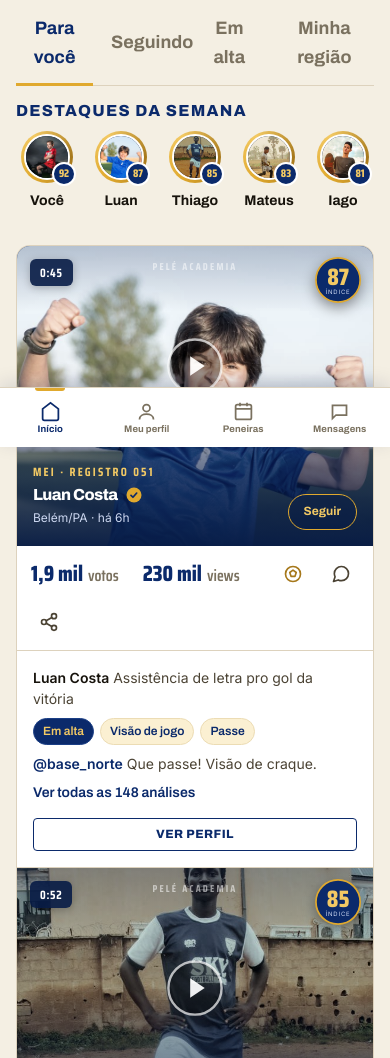
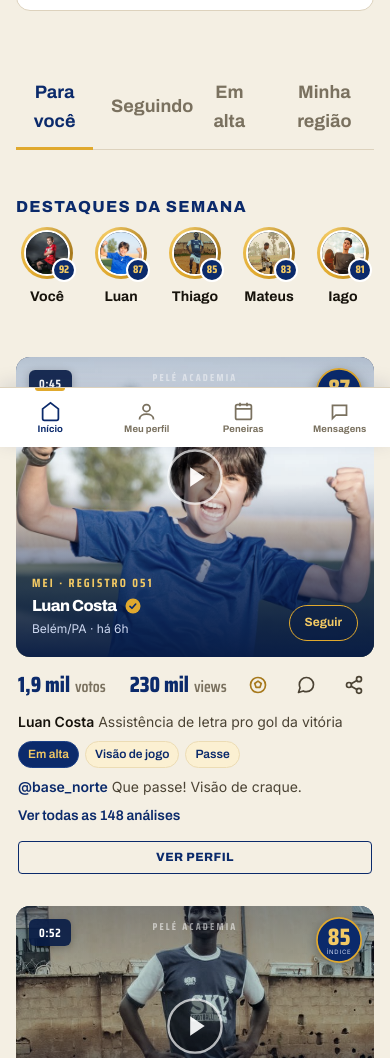
Before and after one commit to Isaacisrael10/ScoutX, a plain HTML site: page app/atleta-feed.html in a window 390 px wide. Shown: the part 397-1455 px from the top of the page. Drawn offline with Linux system fonts and the light colour scheme; a web font is replaced by a local one.

Commit message:
feat(feed): feed integrado estilo IG — remove cartao branco dos posts; so a foto e contida/arredondada, cabecalho/acoes/legenda ficam direto sobre o fundo; app.css?v=11

```diff
--- a/app/atleta-feed.html
+++ b/app/atleta-feed.html
@@ -10,7 +10,7 @@
 <link rel="stylesheet" href="../assets/css/tokens.css">
 <link rel="stylesheet" href="../assets/css/base.css">
 <link rel="stylesheet" href="../assets/css/components.css">
-<link rel="stylesheet" href="../assets/css/app.css?v=10">
+<link rel="stylesheet" href="../assets/css/app.css?v=11">
 </head>
 <body>
 <a class="skip-link" href="#conteudo">Pular para o conteúdo</a>
--- a/assets/css/app.css
+++ b/assets/css/app.css
@@ -380,17 +380,15 @@
 
 /* ===================== Feed estilo rede social (Instagram-like) ===================== */
 .discover{display:grid;grid-template-columns:minmax(0,1fr) 300px;gap:var(--space-7);max-width:880px;margin:0 auto;align-items:start}
-.feed-col{width:100%;max-width:500px;margin:0 auto;display:flex;flex-direction:column;gap:0}
-.feed-tabs{margin-bottom:var(--space-4)}
-.destaques{margin-bottom:var(--space-5)}
+.feed-col{width:100%;max-width:500px;margin:0 auto;display:flex;flex-direction:column;gap:var(--space-7)}
+.feed-tabs{margin-bottom:var(--space-2)}
+.destaques{margin-bottom:var(--space-2)}
 
-/* Feed contínuo: os posts formam UM painel branco único, separados por uma linha fina
-   (não cartões soltos) — passa a sensação de feed infinito, como IG/TikTok */
-.igpost{background:#fff;overflow:hidden;border-inline:1px solid var(--paper-line)}
-.igpost + .igpost{border-top:1px solid var(--paper-line)}
-.igpost:first-of-type{border-top:1px solid var(--paper-line);border-radius:var(--radius-lg) var(--radius-lg) 0 0}
-.igpost:last-of-type{border-bottom:1px solid var(--paper-line);border-radius:0 0 var(--radius-lg) var(--radius-lg)}
-.igpost:focus-within{position:relative;z-index:1;box-shadow:inset 0 0 0 2px var(--ouro)}
+/* Feed integrado (estilo IG): nenhum cartão branco. Só a FOTO é um elemento
+   contido e arredondado; cabeçalho, ações e legenda ficam direto sobre o fundo. */
+.igpost{background:transparent}
+.igpost__media{border-radius:var(--radius-lg)}
+.igpost:focus-within .igpost__media{box-shadow:0 0 0 2px var(--ouro)}
 /* herói: filmagem com identidade sobreposta */
 .igpost__media{position:relative;aspect-ratio:4/5;background:var(--navy-900);overflow:hidden}
 .igpost__media img{width:100%;height:100%;object-fit:cover;object-position:center 16%;filter:grayscale(.5) contrast(1.08)}
@@ -420,7 +418,7 @@
 .igpost__follow{flex:0 0 auto;align-self:flex-end;font-family:var(--ui);font-weight:var(--fw-bold);font-size:var(--fs-xs);padding:7px 15px;border-radius:99px;border:1.5px solid var(--ouro);background:rgba(7,27,69,.4);color:var(--ouro-lt);cursor:pointer;transition:all var(--transition-base);white-space:nowrap}
 .igpost__follow:hover{background:var(--ouro);color:var(--navy)}
 /* barra secundária: métricas + ações */
-.igbar{display:flex;align-items:center;gap:var(--space-2);padding:var(--space-3) var(--space-4);border-bottom:1px solid var(--paper-line)}
+.igbar{display:flex;align-items:center;gap:var(--space-2);padding:var(--space-3) 2px 0}
 .igbar__metric{display:flex;gap:var(--space-5);margin-right:auto}
 .igbar__metric span{font-family:var(--stat);font-weight:var(--fw-semibold);font-size:var(--fs-base);color:var(--ink-mute);display:inline-flex;align-items:baseline;gap:5px}
 .igbar__metric b{font-family:var(--stat);font-weight:var(--fw-extra);font-size:var(--fs-lg);color:var(--navy)}
@@ -430,7 +428,7 @@
 .igact--vote{color:var(--ouro-dk)}
 .igact--vote:hover{background:var(--ouro-soft)}
 /* corpo: legenda + voz + CTA */
-.post-body{padding:var(--space-4);display:flex;flex-direction:column;gap:9px}
+.post-body{padding:var(--space-2) 2px 0;display:flex;flex-direction:column;gap:9px}
 .post-cap{font-size:var(--fs-sm);color:var(--ink-soft);line-height:1.5}
 .post-cap b{color:var(--ink);font-weight:var(--fw-bold)}
 .igtags{display:flex;gap:6px;flex-wrap:wrap}
@@ -673,14 +671,14 @@ a.plan-pill{text-decoration:none}
 
   /* Feed compacto no celular: capa baixa (altura fixa), painel contínuo */
   .discover{display:block;max-width:100%;min-width:0}
-  .feed-col{gap:0;max-width:100%;min-width:0;margin:0 auto}
+  .feed-col{gap:var(--space-6);max-width:100%;min-width:0;margin:0 auto}
   .igcta{flex-wrap:wrap}
   .igpost__media{aspect-ratio:auto;height:300px}
   .igpost__media img{object-position:center 22%}
   .igpost__name{font-size:var(--fs-base)}
   .igpost__loc,.igpost__kick{font-size:var(--fs-xs)}
   .idx{transform:scale(.85);transform-origin:top right}
-  .igbar{gap:var(--space-3);flex-wrap:wrap;padding:10px 14px}
+  .igbar{gap:var(--space-3);flex-wrap:wrap;padding:10px 2px 0}
   .stories{gap:var(--space-3)}
   .story{width:62px}
   .story__ring{width:52px;height:52px}
```
Also changed, not shown: app/atleta-detalhe.html (+1 -1 lines), app/atleta-perfil.html (+1 -1 lines), app/cadastro-olheiro.html (+1 -1 lines), app/cadastro.html (+1 -1 lines), app/catalogo.html (+1 -1 lines), app/criar-peneira-olheiro.html (+1 -1 lines), app/criar-peneira.html (+1 -1 lines), app/entrar-olheiro.html (+1 -1 lines), app/entrar-pele.html (+1 -1 lines), app/entrar.html (+1 -1 lines), app/gestor-dashboard.html (+1 -1 lines), app/mensagens-atleta.html (+1 -1 lines), app/mensagens.html (+1 -1 lines), app/peneira.html (+1 -1 lines), 2 more files.
